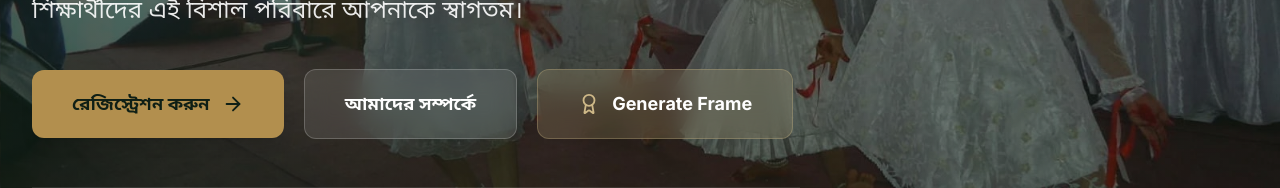
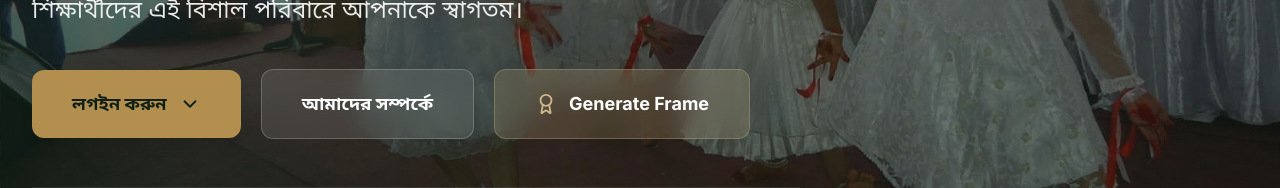
Before and after one commit to Eashanoppo/hcs-alumuni, a Next.js app: page / in a window 1280 px wide. Shown: the part 447-635 px from the top of the page. Built offline with nearby package versions, Linux system fonts and the light colour scheme; no server answers; the database is empty.

Commit message:
feat: implement alumni and teacher login pages and update .gitignore to include pnpm-lock.yaml

```diff
--- a/src/app/login/alumni/page.tsx
+++ b/src/app/login/alumni/page.tsx
@@ -148,14 +148,16 @@ export default function AlumniLogin() {
                 </button>
               </form>
 
-              <div className="mt-8 pt-8 border-t border-gray-100 text-center space-y-4">
-                <p className="text-muted text-[10px] font-bold uppercase tracking-widest">
-                  আপনার কি এখনো একাউন্ট নেই?
-                  <Link href="/registration" className="text-primary hover:text-[#CEB888] transition-colors ml-2 inline-flex items-center gap-1">
-                    Registration
-                    <ArrowRight size={14} />
+              <div className="pt-8 border-t border-gray-100 text-center space-y-4">
+                <div className="p-4 bg-[#1F3D2B]/5 rounded-2xl border border-[#1F3D2B]/10 mb-6">
+                  <p className="text-muted text-xs md:text-sm font-black uppercase tracking-wider mb-3">
+                    আপনার কি এখনো একাউন্ট নেই?
+                  </p>
+                  <Link href="/registration" className="text-primary hover:text-[#CEB888] transition-colors inline-flex items-center gap-2 text-sm md:text-base font-black uppercase tracking-widest underline decoration-accent underline-offset-4">
+                    Registration Now
+                    <ArrowRight size={18} />
                   </Link>
-                </p>
+                </div>
 
                 <Link href="/login/admin" className="block text-[10px] font-bold uppercase tracking-widest text-[#CEB888] hover:text-[#1F3D2B] transition-colors underline underline-offset-4">
                   Institutional Admin Access
--- a/src/app/login/teachers/page.tsx
+++ b/src/app/login/teachers/page.tsx
@@ -166,13 +166,16 @@ export default function TeacherLogin() {
             </button>
           </form>
 
-          <div className="mt-10 text-center border-t border-gray-50 pt-8 space-y-3">
-            <p className="text-[10px] font-black tracking-widest text-muted uppercase">
-              Not registered yet?{" "}
-              <Link href="/registration/teachers" className="text-primary hover:text-[#CEB888] underline underline-offset-4 transition-colors ml-1">
+          <div className="text-center border-t border-gray-50 pt-8 space-y-4">
+            <div className="p-4 bg-[#1F3D2B]/5 rounded-2xl border border-[#1F3D2B]/10 mb-6">
+              <p className="text-muted text-xs md:text-sm font-black uppercase tracking-wider mb-3">
+                Not registered yet?
+              </p>
+              <Link href="/registration/teachers" className="text-primary hover:text-[#CEB888] transition-colors inline-flex items-center gap-2 text-sm md:text-base font-black uppercase tracking-widest underline decoration-accent underline-offset-4">
                 Register Here
+                <ArrowRight size={18} />
               </Link>
-            </p>
+            </div>
             <Link href="/login/admin" className="text-[10px] uppercase font-black tracking-widest text-rose-500 hover:text-rose-600 transition-colors underline underline-offset-4 block">
               Institution Admin Access — Login as Admin
             </Link>
--- a/src/components/layout/HomeContent.tsx
+++ b/src/components/layout/HomeContent.tsx
@@ -3,7 +3,7 @@
 import { useState, useEffect } from "react";
 import Navbar from "@/components/layout/Navbar";
 import Footer from "@/components/layout/Footer";
-import { ArrowRight, Image as ImageIcon, Loader2, Award } from "lucide-react";
+import { ArrowRight, Image as ImageIcon, Loader2, Award, ChevronDown } from "lucide-react";
 import Link from "next/link";
 import { motion, AnimatePresence } from "framer-motion";
 import useEmblaCarousel from "embla-carousel-react";
@@ -19,6 +19,7 @@ export default function HomeContent() {
   const [testimonials, setTestimonials] = useState<any[]>([]);
   const [loading, setLoading] = useState(true);
   const [showFrameGen, setShowFrameGen] = useState(false);
+  const [heroLoginOpen, setHeroLoginOpen] = useState(false);
 
   const [emblaRef] = useEmblaCarousel({ loop: true }, [
     Autoplay({ delay: 5000, stopOnInteraction: false }),
@@ -169,13 +170,33 @@ export default function HomeContent() {
                 }}
                 className="flex flex-col sm:flex-row items-center justify-start gap-5 mb-12"
               >
-                <Link
-                  href="/registration"
-                  className="w-full sm:w-auto px-10 py-5 bg-accent text-primary-dark rounded-xl font-bold text-lg hover:shadow-2xl hover:-translate-y-1 transition-all flex items-center justify-center gap-3 shadow-lg"
+                <div
+                  className="relative group w-full sm:w-auto z-50"
+                  onMouseEnter={() => setHeroLoginOpen(true)}
+                  onMouseLeave={() => setHeroLoginOpen(false)}
                 >
-                  রেজিস্ট্রেশন করুন
-                  <ArrowRight size={22} />
-                </Link>
+                  <button className="w-full sm:w-auto px-10 py-5 bg-accent text-primary-dark rounded-xl font-bold text-lg hover:shadow-2xl transition-all flex items-center justify-center gap-3 shadow-lg">
+                    লগইন করুন
+                    <ChevronDown size={22} className={`transition-transform duration-200 ${heroLoginOpen ? 'rotate-180' : ''}`} />
+                  </button>
+                  <AnimatePresence>
+                    {heroLoginOpen && (
+                      <motion.div
+                        initial={{ opacity: 0, y: 10, scale: 0.95 }}
+                        animate={{ opacity: 1, y: 0, scale: 1 }}
+                        exit={{ opacity: 0, y: 10, scale: 0.95 }}
+                        className="absolute left-0 sm:left-1/2 sm:-translate-x-1/2 top-full mt-2 w-full sm:w-64 bg-white rounded-xl shadow-2xl border border-gray-100 py-2 z-50 overflow-hidden"
+                      >
+                        <Link href="/login/alumni" className="block px-4 py-4 text-sm font-bold uppercase tracking-wider text-primary/70 hover:text-primary hover:bg-gray-50 transition-colors text-center border-b border-gray-50">
+                          Alumni Login
+                        </Link>
+                        <Link href="/login/teachers" className="block px-4 py-4 text-sm font-bold uppercase tracking-wider text-primary/70 hover:text-primary hover:bg-gray-50 transition-colors text-center">
+                          Teachers Login
+                        </Link>
+                      </motion.div>
+                    )}
+                  </AnimatePresence>
+                </div>
                 <Link
                   href="/about"
                   className="w-full sm:w-auto px-10 py-5 bg-white/10 backdrop-blur-md border border-white/20 text-white rounded-xl font-bold text-lg hover:bg-white/20 transition-all text-center"
```
Also changed, not shown: 1 other file (tests, documents, lock files or other folders).
